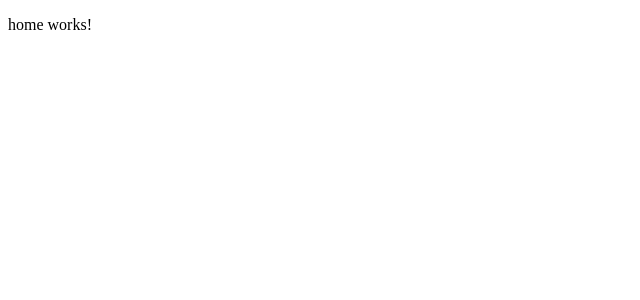
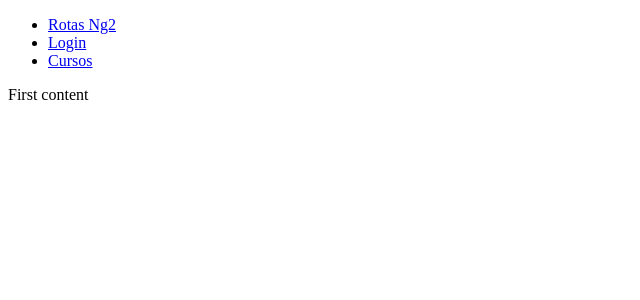
Before and after one commit to alvarogularte/angular-curso, an Angular app in the folder rotas/: page / in a window 1280 px wide. Shown: the top 300 px of the page, without its empty margins (0-640 px from the left). Built offline with nearby package versions, Linux system fonts and the light colour scheme.

Commit message:
new: cria conteúdo da aula Rotas: RouterLink: definindo rotas no template

```diff
--- a/rotas/src/app/app.component.html
+++ b/rotas/src/app/app.component.html
@@ -1 +1,15 @@
-<router-outlet></router-outlet>
+<ul ngbNav #nav="ngbNav" class="nav-tabs">
+  <li ngbNavItem>
+    <a routerLink="" ngbNavLink>Rotas Ng2</a>
+    <ng-template ngbNavContent>First content</ng-template>
+  </li>
+  <li ngbNavItem>
+    <a routerLink="/login" ngbNavLink>Login</a>
+    <ng-template ngbNavContent>Second content</ng-template>
+  </li>
+  <li ngbNavItem>
+    <a routerLink="/cursos" ngbNavLink>Cursos</a>
+    <ng-template ngbNavContent>Third content</ng-template>
+  </li>
+</ul>
+<div [ngbNavOutlet]="nav"></div>
--- a/rotas/src/app/app.module.ts
+++ b/rotas/src/app/app.module.ts
@@ -6,6 +6,8 @@ import { HomeComponent } from './home/home.component';
 import { LoginComponent } from './login/login.component';
 import { CursosComponent } from './cursos/cursos.component';
 import { routing } from './app.routing';
+import { BrowserAnimationsModule } from '@angular/platform-browser/animations';
+import { NgbModule } from '@ng-bootstrap/ng-bootstrap';
 
 @NgModule({
   declarations: [
@@ -16,7 +18,9 @@ import { routing } from './app.routing';
   ],
   imports: [
     BrowserModule,
-    routing
+    routing,
+    BrowserAnimationsModule,
+    NgbModule,
   ],
   providers: [],
   bootstrap: [AppComponent]
--- a/rotas/src/index.html
+++ b/rotas/src/index.html
@@ -6,6 +6,8 @@
   <base href="/">
   <meta name="viewport" content="width=device-width, initial-scale=1">
   <link rel="icon" type="image/x-icon" href="favicon.ico">
+  <link rel="preconnect" href="https://fonts.gstatic.com">
+  <link href="https://fonts.googleapis.com/css2?family=Roboto:wght@300;400;500&display=swap" rel="stylesheet">
 </head>
 <body>
   <app-root></app-root>
```
